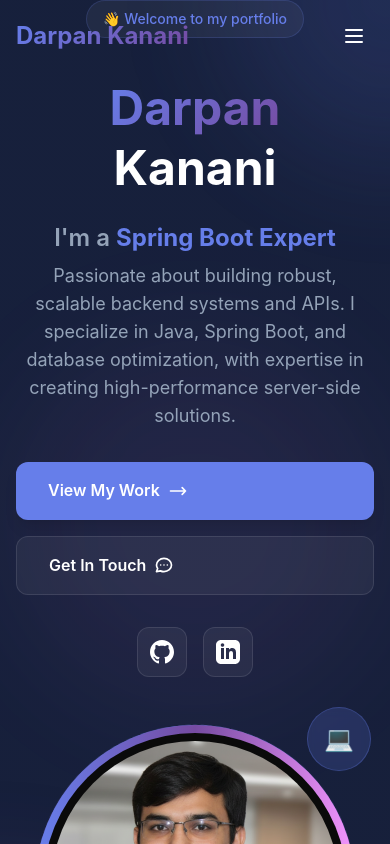
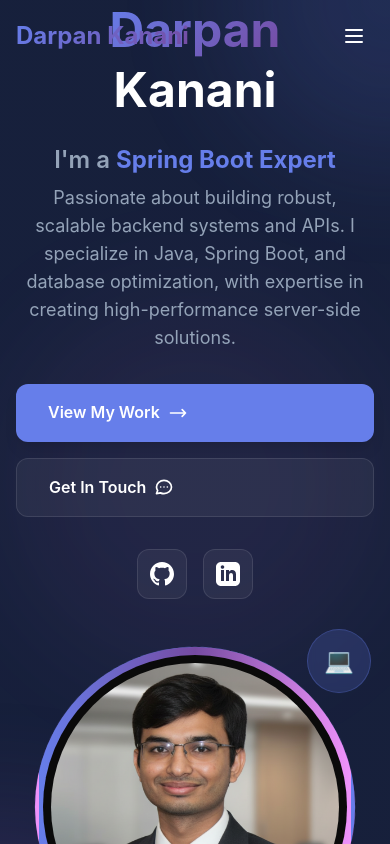
Before and after one commit to Darpan3011/Portfolio, a Next.js app: page / in a window 390 px wide. Shown: the top 844 px of the page. Built offline with nearby package versions, Linux system fonts and the light colour scheme.

Commit message:
hide on mobile

```diff
--- a/src/app/components/Hero.tsx
+++ b/src/app/components/Hero.tsx
@@ -44,7 +44,7 @@ const Hero = () => {
               initial={{ opacity: 0, y: 20 }}
               animate={{ opacity: 1, y: 0 }}
               transition={{ duration: 0.6, delay: 0.2 }}
-              className="mb-6"
+              className="mb-6 hidden md:block"
             >
               <span className="inline-block px-4 py-2 bg-card rounded-full text-sm font-medium text-primary border border-primary/20 mb-4">
                 👋 Welcome to my portfolio
```
